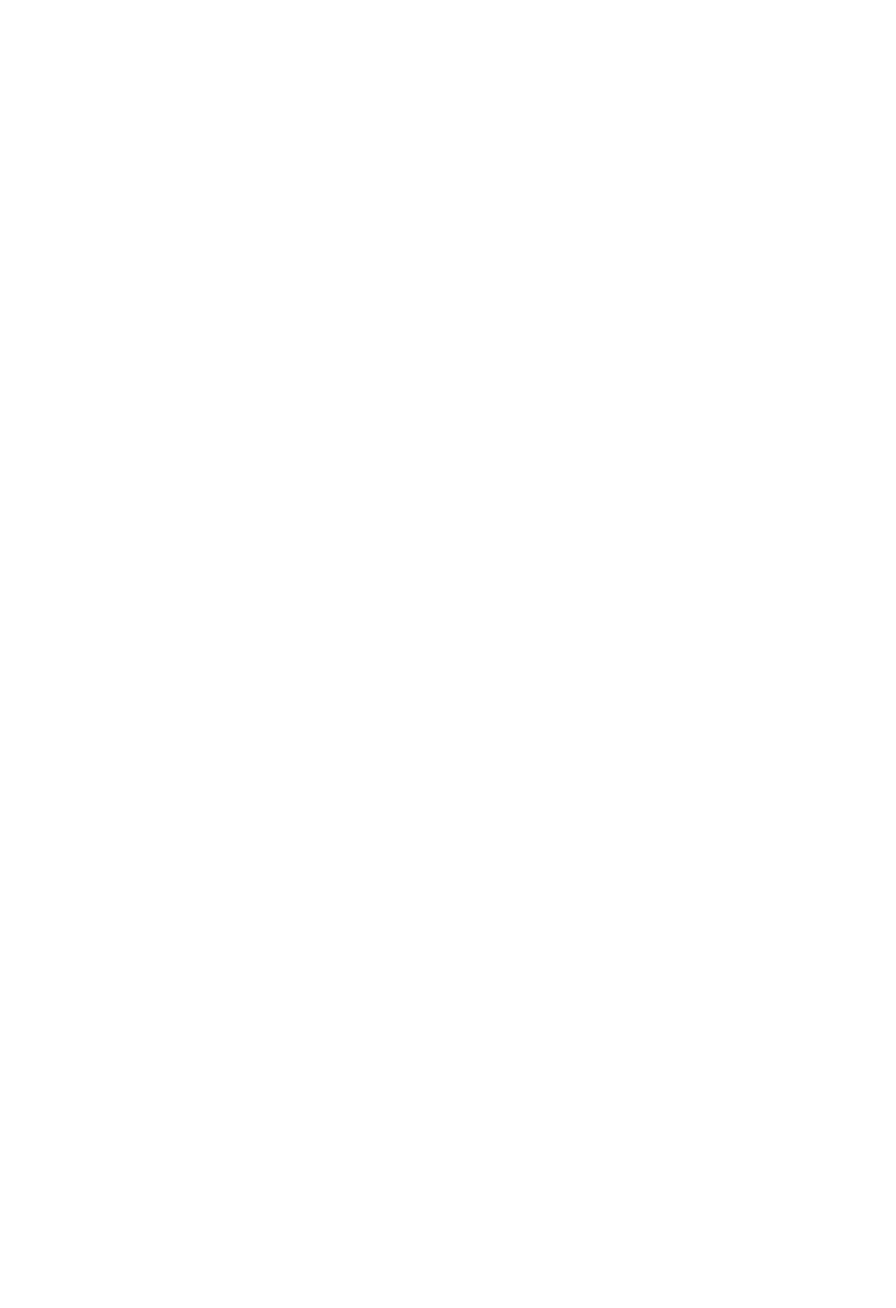
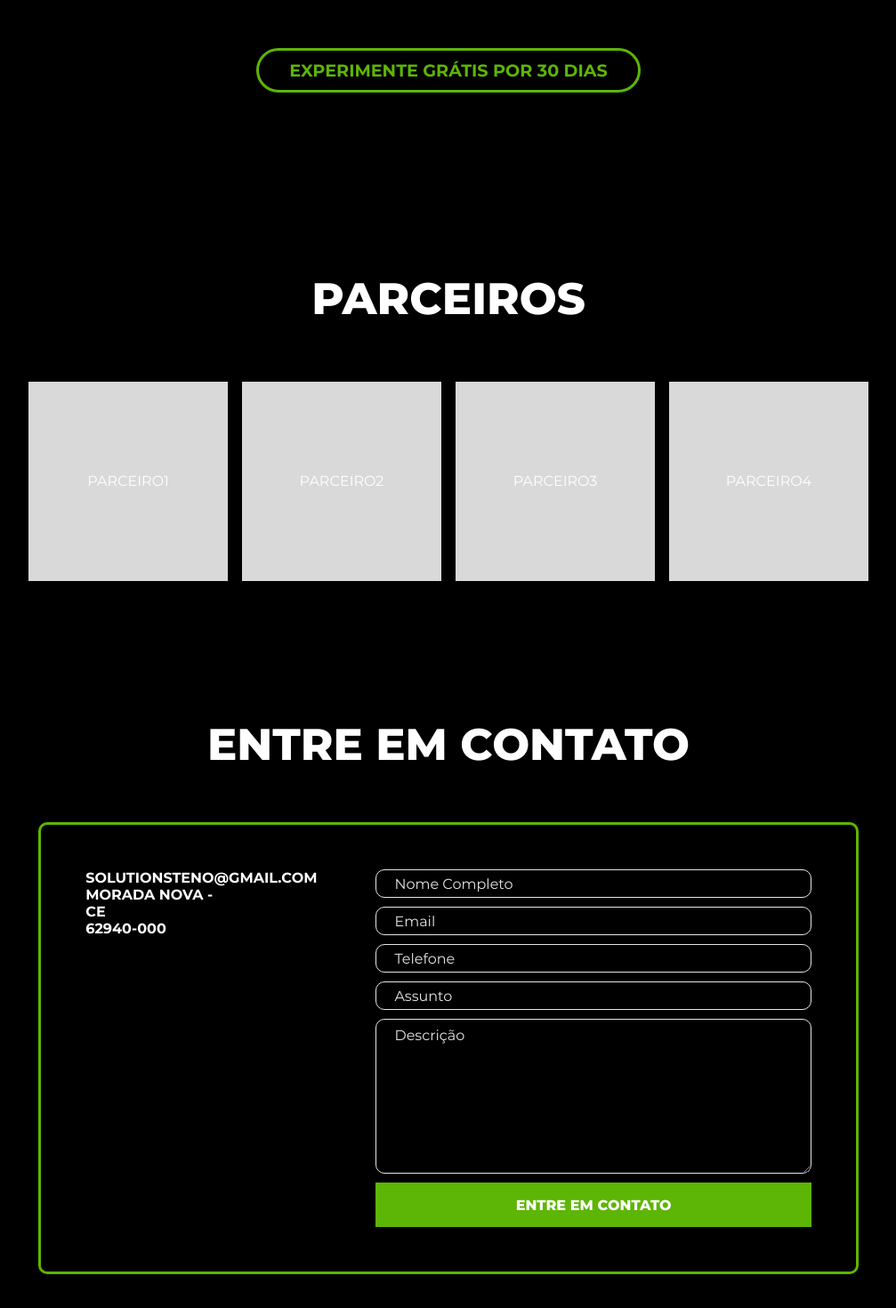
Before and after one commit to winvirg/Trackventory, a Next.js app: page /landing_page in a window 1280 px wide. Shown: the part 3022-4492 px from the top of the page at 89% size, without its empty margins (136-1143 px from the left). Before the commit the page ends 2748 px from the top, so only its background shows below. Built offline with nearby package versions, Linux system fonts and the light colour scheme.

Commit message:
criacao da sessao captura, parceiros e entre em contato da landing page

```diff
--- a/src/app/landing_page/page.tsx
+++ b/src/app/landing_page/page.tsx
@@ -42,12 +42,31 @@ export default function Landing_page() {
                 <div className={`${styles.recurso2} ${styles.recurso}`}>Recurso2</div>
                 <div className={`${styles.recurso3} ${styles.recurso}`}>Recurso3</div>
                 <div className={`${styles.recurso4} ${styles.recurso}`}>Recurso4</div>
-                </div>
+            </div>
             <div className={styles.captura} id="captura">
+                <span>JUNTE-SE A NÓS E VIVA UMA EXPERIÊNCIA DE TRANSFORMAÇÃO NA GESTÃO COMERCIAL DO SEU NEGÓCIO</span>
+                <button>Experimente grátis por 30 dias</button>
             </div>
             <div className={styles.parceiros} id="parceiros">
+                <span>Parceiros</span>
+                <div className={`${styles.parceiro1} ${styles.parceiro}`}>Parceiro1</div>
+                <div className={`${styles.parceiro2} ${styles.parceiro}`}>Parceiro2</div>
+                <div className={`${styles.parceiro3} ${styles.parceiro}`}>Parceiro3</div>
+                <div className={`${styles.parceiro4} ${styles.parceiro}`}>Parceiro4</div>
             </div>
             <div className={styles.contato} id="contato">
+                <span>Entre em contato</span>
+                <div className={styles.formulario}>
+                    <p>SOLUTIONSTENO@GMAIL.COM <br/> MORADA NOVA - CE <br/>62940-000</p>
+                    <form className={styles.campos}>
+                        <input type="text" placeholder="Nome Completo" className={styles.campo}/>
+                        <input type="email" placeholder="Email" className={styles.campo}/>
+                        <input type="text" placeholder="Telefone" className={styles.campo}/>
+                        <input type="text" placeholder="Assunto" className={styles.campo}/>
+                        <textarea placeholder="Descrição" className={styles.descricao}></textarea>
+                        <button type="submit">Entre em Contato</button>
+                    </form>
+                </div>
             </div>
         </div>
     );
--- a/src/app/page.module.css
+++ b/src/app/page.module.css
@@ -1093,6 +1093,7 @@
   width: 120px;
   display: flex;
   align-items: center;
+  cursor: pointer;
 }
 
 .landing_page header li:first-child{
@@ -1236,8 +1237,8 @@
   background-color: #000;
   color: white;
   display: grid;
-  grid-template-columns: repeat(4,13vw);
-  grid-template-rows: 19.44vh 32.78vh;
+  grid-template-columns: repeat(4,17.5vw);
+  grid-template-rows: 19.44vh 18.4rem;
   align-items: center;
   justify-content: center;
   text-align: center;
@@ -1260,7 +1261,12 @@
 
 .recurso{
   background-color: #D9D9D9;
-  height: 32.78vh;
+  height: 18.4rem;
+  font-family: Montserrat;
+  display: flex;
+  align-items: center;
+  text-align: center;
+  justify-content: center;
 }
 
 .recurso1{
@@ -1282,3 +1288,203 @@
   grid-area: recurso4;
 
 }
+
+
+/* captura */
+.captura{
+  padding: 5%;
+  margin: 5%;
+  background-color: #000;
+  color: white;
+  display: flex;
+  flex-direction: column;
+  justify-content: center;
+  align-items: center;
+}
+
+.captura span{
+  font-family: MontserratExtraBold;
+  font-size: 2rem;
+  width: 85%;
+  text-align: center;
+  margin-bottom: 5%;
+}
+
+.captura button{
+  font-size: 1.2rem;
+  border: 3px solid #5DB505;
+  border-radius: 50px;
+  background-color: black;
+  color: #5DB505;
+  font-family: MontserratBold;
+  display: flex;
+  flex-direction: row;
+  justify-content: center;
+  align-items: center;
+  padding: 13px 30px;
+  gap: 10px;
+  width: 27rem;
+  height: 3.1rem;
+  cursor: pointer;
+}
+
+/* parceiros */
+
+.parceiros{
+  padding: 2%;
+  margin-bottom: 5%;
+  justify-content: center;
+  background-color: #000;
+  color: white;
+  display: grid;
+  grid-template-columns: repeat(4,17.5vw);
+  grid-template-rows: 19.44vh 17.5vw;
+  align-items: center;
+  justify-content: center;
+  text-align: center;
+  grid-template-areas:
+  "titulo     titulo      titulo       titulo"
+  "parceiro1  parceiro2  parceiro3  parceiro4"
+  ;
+  gap: 1rem;
+}
+
+.parceiros span{
+  grid-area: titulo;
+  font-family: MontserratExtraBold;
+  font-size: 3.1rem;
+  text-align: center;
+  justify-content: center;
+  text-align: center;
+  align-self: center;
+}
+
+.parceiro{
+  background-color: #D9D9D9;
+  height: 17.5vw;
+  font-family: Montserrat;
+  display: flex;
+  align-items: center;
+  text-align: center;
+  justify-content: center;
+}
+
+.parceiro1{
+  grid-area: parceiro1;
+}
+
+.parceiro2{
+  grid-area: parceiro2;
+}
+
+.parceiro3{
+  grid-area: parceiro3;
+}
+
+.parceiro4{
+  grid-area: parceiro4;
+}
+
+/* contato */
+.contato{
+  color: #fff;
+  background-color: #000;
+  display: flex;
+  align-items: center;
+  justify-content: center;
+  flex-direction: column;
+  width: 100vw;
+  padding: 5%;
+}
+
+.contato span{
+  font-family: MontserratExtraBold;
+  font-size: 3.1rem;
+  text-align: center;
+  justify-content: center;
+  text-align: center;
+  align-self: center;
+  margin: 0 0 5% 0;
+}
+
+.formulario{
+  display: flex;
+  flex-direction: row;
+  justify-content: space-between;
+  width: 80%;
+  border: 3px solid #5DB505;
+  padding: 50px;
+  gap: 50px;
+  border-radius: 10px;
+}
+
+.formulario p{
+  width: 20%;
+  font-size: 1rem;
+  font-family: MontserratBold;
+}
+
+.campos{
+  display: flex;
+  flex-direction: column;
+  gap: 10px;
+  width: 60%;
+}
+
+.campo{
+  width: 100%;
+  background-color: #000;
+  border: 1px solid #fff;
+  font-size: 1rem;
+  height: 2rem;
+  padding: 8px 200px 8px 20px;
+  border: 1px solid #FFFFFF;
+  border-radius: 10px;
+  font-family: montserrat;
+  text-transform: none;
+  opacity: 0.9;
+  cursor: text;
+  color: white;
+}
+
+.campo::placeholder{
+  color: #fff;
+}
+
+.descricao{
+  width: 100%;
+  background-color: #000;
+  border: 1px solid #fff;
+  font-size: 1rem;
+  padding: 8px 200px 8px 20px;
+  border: 1px solid #FFFFFF;
+  border-radius: 10px;
+  font-family: montserrat;
+  text-transform: none;
+  opacity: 0.9;
+  height: 10.9rem;
+}
+
+.descricao::placeholder{
+  color: #fff;
+}
+
+.campos button{
+  display: flex;
+  flex-direction: row;
+  justify-content: center;
+  align-items: center;
+  padding: 5px 25px;
+  gap: 1.5rem;
+  width: 100%;
+  height: 3.1rem;
+  color: #fff;
+  border: none;
+  font-family: MontserratExtraBold;
+  background-color: #5DB505;
+  font-size: 1rem;
+  display: flex;
+  align-items: center;
+  text-align: center;
+  cursor: pointer;
+}
```
